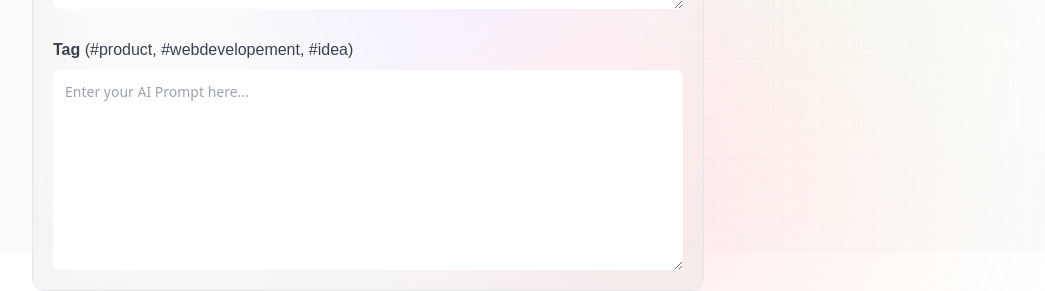
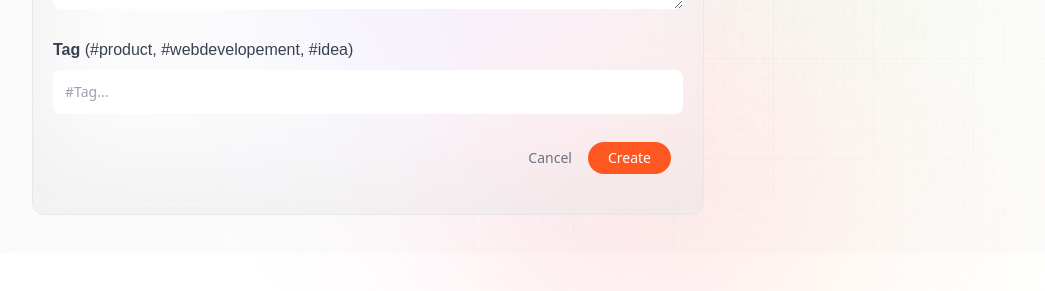
Before and after one commit to sam3690/Prompt-opia, a Next.js app: page /create-prompt in a window 1280 px wide. Shown: the part 547-838 px from the top of the page, without its empty margins (32-1077 px from the left). After the commit the page ends 800 px from the top, so only its background shows below. Built offline with nearby package versions, Linux system fonts and the light colour scheme; no server answers.

Commit message:
updated 13-03-24 02:36 pm

```diff
--- /dev/null
+++ b/app/api/prompt/new/route.js
@@ -0,0 +1,21 @@
+import { connectToDB } from "@utils/database";
+import Prompt from '@models/prompt';
+
+export const POST = async (req, res, ) => {
+    const { userId, prompt, tag } = await req.json();
+
+    try {
+        await connectToDB();
+        const newPrompt = new Prompt({
+            creator: userId,
+            prompt,
+            tag,
+        });
+
+        await newPrompt.save();
+
+        return new Response(JSON.stringify(newPrompt), { status: 201});
+    } catch (error) {
+        return new Response('Failed to create a new prompt', { status: 500});
+    }
+}
--- a/app/create-prompt/page.jsx
+++ b/app/create-prompt/page.jsx
@@ -2,11 +2,14 @@
 
 import { useState } from 'react';
 import { useSession } from 'next-auth/react';
-import { useRouter } from 'next/router';
+import { useRouter } from 'next/navigation';
 
 import Form from '@components/Form';
 
 const CreatePrompt = () => {
+const router = useRouter();
+const {data: session} = useSession();
+
   const [submitting, setSubmitting] = useState(false)
   const [post, setPost] = useState({
     prompt: '',
@@ -14,8 +17,31 @@
   });
 
   const createPrompt = async (e) => {
+    e.preventDefault();
+    setSubmitting(true);
 
-  };
+
+    try {
+        const response = await fetch('/api/prompt/new', {
+          method: 'POST',
+          body: JSON.stringify({
+            prompt: post.prompt,
+            userId: session?.user.id,
+            tag: post.tag,
+          })
+
+      });
+
+      if(response.ok) {
+        router.push('/');
+      }
+    } catch (error) {
+      console.log(error);
+    } finally {
+      setSubmitting(false);
+    }
+
+  }
 
 
     return (
--- a/components/Form.jsx
+++ b/components/Form.jsx
@@ -26,14 +26,27 @@
             Tag {' '}
             <span className="font-normal">(#product, #webdevelopement, #idea)</span>
           </span>
-          <textarea
-            value={post.prompt}
+          <input
+            value={post.tag}
             onChange={(e) => setPost({ ...post,
-            prompt: e.target.value})}
-            className="form_textarea"
-            placeholder="Enter your AI Prompt here..."
+            tag: e.target.value})}
+            className="form_input"
+            placeholder="#Tag..."
           />
         </label>
+        <div className="flex-end mx-3 mb-5 gap-4">
+          <Link href="/" className="text-gray-500 text-sm">
+            Cancel
+          </Link>
+          <button
+            type="submit"
+            disabled={submitting}
+            className="px-5 py-1.5 text-sm bg-primary-orange rounded-full text-white"
+          >
+            {submitting ? `${type}...` : type}
+            {/* Create */}
+          </button>
+        </div>
 
       </form>
     </section>
--- a/components/Nav.jsx
+++ b/components/Nav.jsx
@@ -99,7 +99,7 @@
                     My Profile
                   </Link>
                   <Link
-                    href="/profile"
+                    href="/create-prompt"
                     className="dropwdown_link"
                     onClick={() => setToggleDropdown(false)}
                   >
--- /dev/null
+++ b/models/prompt.js
@@ -0,0 +1,20 @@
+import { Schema, model, models } from "mongoose";
+
+const promptSchema = new Schema({
+    creator: {
+        type: Schema.Types.ObjectId,
+        ref: 'User',
+    },
+    prompt: {
+        type: String,
+        required: [true, 'Prompt is Require!'],
+    },
+    tag: {
+        type: String,
+        required: [true, 'Tag is Require!'],
+    },
+});
+
+const Prompt = models.Prompt || model('Prompt', promptSchema);
+
+export default Prompt;
```
